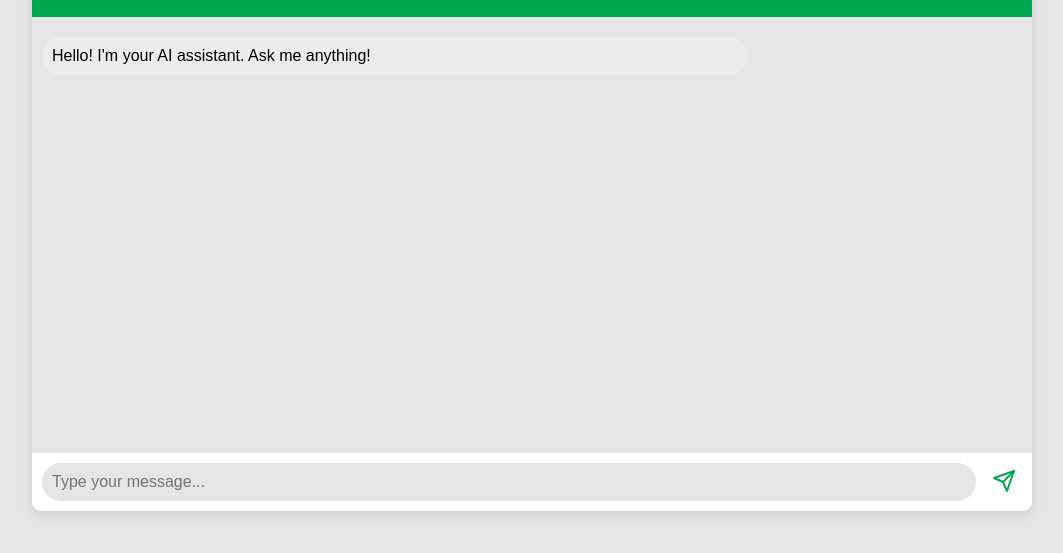
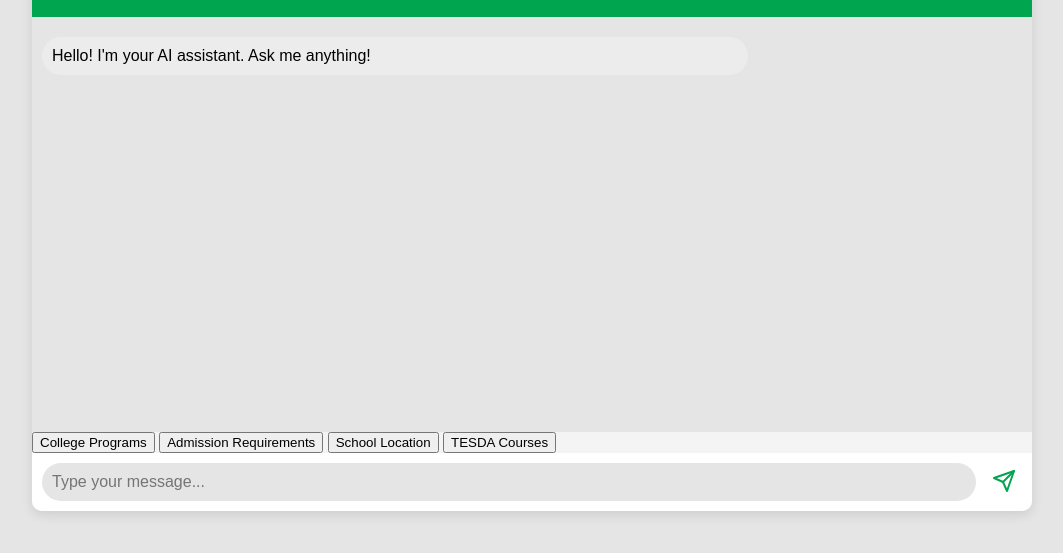
Before and after one commit to Urie101903/Uriel101903.github.io, a plain HTML site: page index.html in a window 1280 px wide. Shown: the part 189-742 px from the top of the page, without its empty margins (108-1171 px from the left). Drawn offline with Linux system fonts and the light colour scheme.

Commit message:
Update index.html

```diff
--- a/index.html
+++ b/index.html
@@ -14,6 +14,14 @@
         <div id="chatbox">
             <div class="bot-message">Hello! I'm your AI assistant. Ask me anything!</div>
         </div>
+
+                    <div class="suggestions">
+                        <button onclick="populateQuestion('What are the college programs available?')">College Programs</button>
+                        <button onclick="populateQuestion('What are the admission requirements?')">Admission Requirements</button>
+                        <button onclick="populateQuestion('Where is the school located?')">School Location</button>
+                        <button onclick="populateQuestion('Can you tell me about TESDA courses?')">TESDA Courses</button>
+                    </div>
+
         <div class="input-container">
             <input type="text" id="userInput" placeholder="Type your message..." autocomplete="off">
             <button id="send" onclick="sendMessage()">
```
